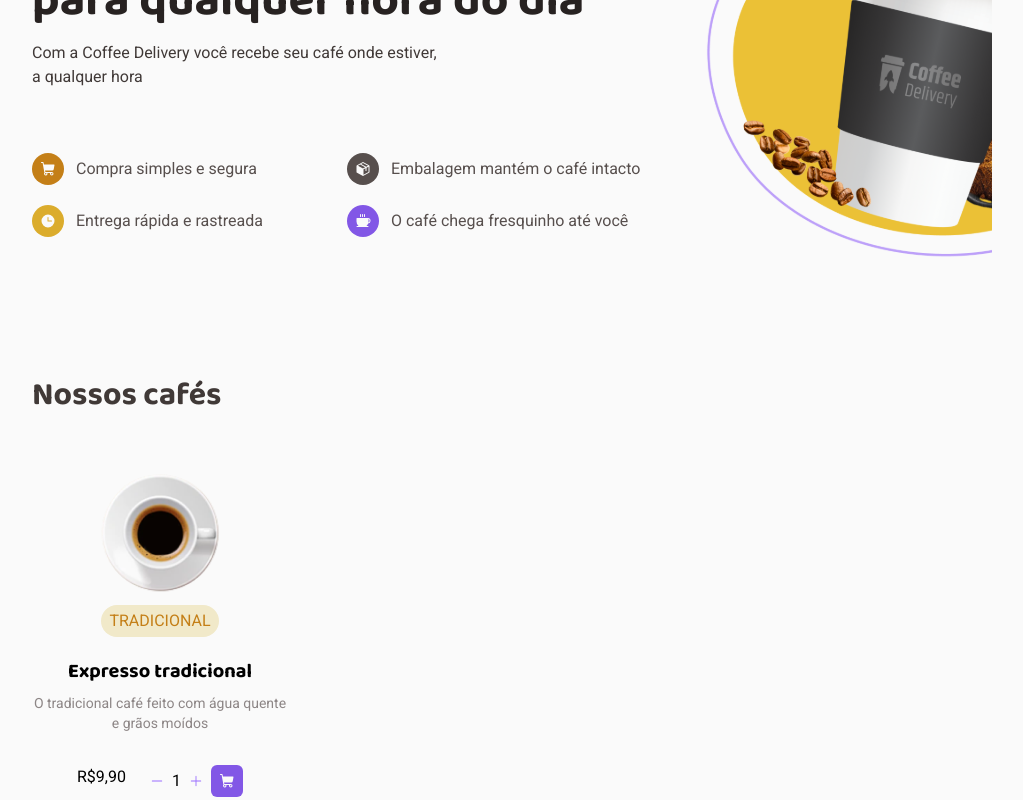
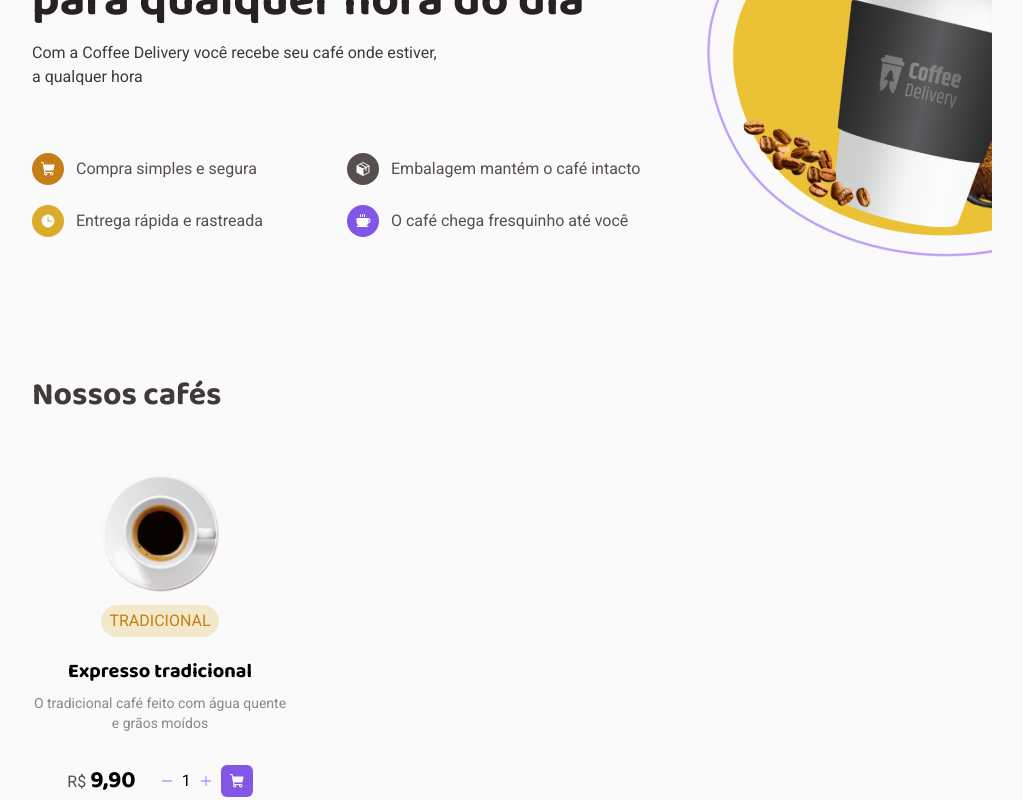
Before and after one commit to ReinaldoARamos/coffe-delivery-2, a Next.js app: page / in a window 1280 px wide. Shown: the part 301-1101 px from the top of the page, without its empty margins (128-1151 px from the left). Built offline with nearby package versions, Linux system fonts and the light colour scheme.

Commit message:
card de cafe´

```diff
--- a/src/app/components/CoffesAvailable/CoffesAvailable.tsx
+++ b/src/app/components/CoffesAvailable/CoffesAvailable.tsx
@@ -30,10 +30,10 @@ export function CoffesCard() {
       <span className="text-sm text-base-label text-center pb-8">
       O tradicional café feito com água quente e grãos moídos
       </span>
-      <div className="flex gap-6">
+      <div className="flex gap-6 items-center">
         <div>
-            <span>R$</span>
-            <span>9,90</span>
+            <span className="text-base-text">R$            </span>
+            <span className={`${inter.className} base-text font-bold text-2xl`}>9,90</span>
         </div>
         <div className="flex gap-2">
           <div className="flex items-center space-x-2">
```
